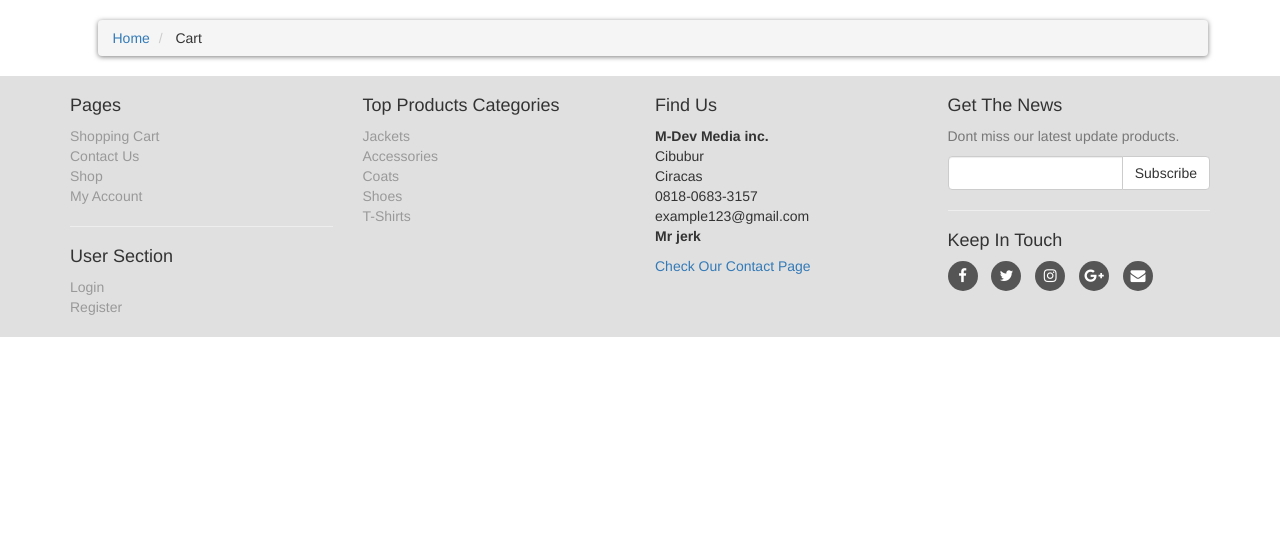
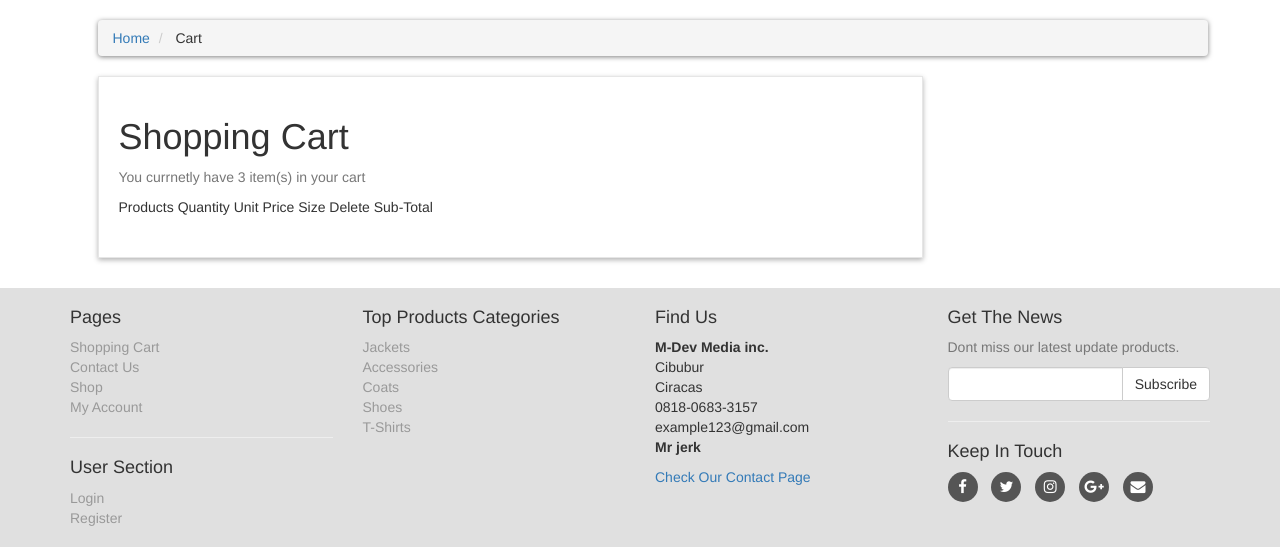
Before and after one commit to OrionJoshi/E-commerce-Website, a PHP site: page /cart.php in a window 1280 px wide. Shown: the part 112-659 px from the top of the page. Run offline with PHP 8.4, Linux system fonts and the light colour scheme.

Commit message:
Shopping cart box add

```diff
--- a/cart.php
+++ b/cart.php
@@ -158,6 +158,35 @@
                 </ul>
 
             </div>
+            <div id="cart" class="col-md-9">
+                <div class="box">
+                    <form action="cart.php" method="post" enctype="multipart/form-data">
+                        <h1>Shopping Cart</h1>
+                        <p class="text-muted">You currnetly have 3 item(s) in your cart</p>
+                        <div class="table-responsive">
+                            <div class="table">
+                                <thead>
+                                    <tr>
+                                        <th colspan="2">Products</th>
+                                        <th>Quantity</th>
+                                        <th>Unit Price</th>
+                                        <th>Size</th>
+                                        <th colspan="2">Delete</th>
+                                        <th colspan="2">Sub-Total</th>
+                                    </tr>
+                                </thead>
+                                <tbody>
+                                    <tr>
+                                        <td>
+
+                                        </td>
+                                    </tr>
+                                </tbody>
+                            </div>
+                        </div>
+                    </form>
+                </div>
+            </div>
         </div>
     </div>
 
```
